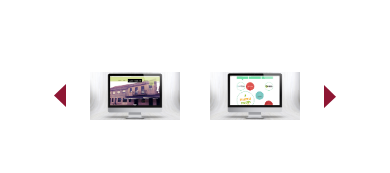
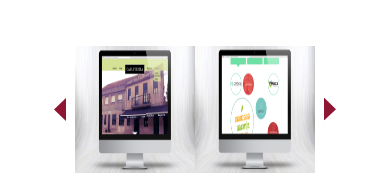
Before and after one commit to galonegro/galonegro.github.io, a plain HTML site: page movil/portfolio.html in a window 390 px wide. Shown: the part 671-844 px from the top of the page. Drawn offline with nearby package versions, Linux system fonts and the light colour scheme.

Commit message:
Corrigiendo galería

```diff
--- a/css/styles.scss
+++ b/css/styles.scss
@@ -17,6 +17,9 @@ body {
   background: $background;
   font-family: blogger;
   font-size: 40px;
+  overflow-x: hidden;
+  overflow-y: hidden;
+
   ::-webkit-scrollbar-track {
     background-color: #F5F5F5;
   }
@@ -196,7 +199,7 @@ a, a:hover{
 
 .portfolio{
   height: 70vh;
-  margin-bottom: 5vh;
+  margin-bottom: 2vh;
   overflow-y: scroll;
 }
 
@@ -295,3 +298,7 @@ a, a:hover{
   position: fixed;
   bottom: 0;
 }
+
+.tenth{
+  height: 15vh;
+}
--- a/movil/portfolio.html
+++ b/movil/portfolio.html
@@ -49,10 +49,10 @@
         </div>
         <div class="col-xs-offset-1 col-xs-1 previo"></div>
         <div id="slider_proyectos" class="col-xs-8">
-            <img onclick="resetproyectos();showproyecto(2);" class="col-xs-6" src="../img/galeria/p3i1.jpg">
-            <img onclick="resetproyectos();showproyecto(1);" class="col-xs-6" src="../img/galeria/p2i1.jpg">
-            <img onclick="resetproyectos();showproyecto(2);" class="col-xs-6" src="../img/galeria/p3i1.jpg">
-            <img onclick="resetproyectos();showproyecto(1);" class="col-xs-6" src="../img/galeria/p2i1.jpg">
+            <img onclick="resetproyectos();showproyecto(2);" class="tenth" src="../img/galeria/p3i1.jpg">
+            <img onclick="resetproyectos();showproyecto(1);" class="tenth" src="../img/galeria/p2i1.jpg">
+            <img onclick="resetproyectos();showproyecto(2);" class="tenth" src="../img/galeria/p3i1.jpg">
+            <img onclick="resetproyectos();showproyecto(1);" class="tenth" src="../img/galeria/p2i1.jpg">
         </div>
         <div class="col-xs-1 siguiente"></div>
     </div>
```
Also changed, not shown: css/styles.css, slick/slick-theme.css, 1 other file.
